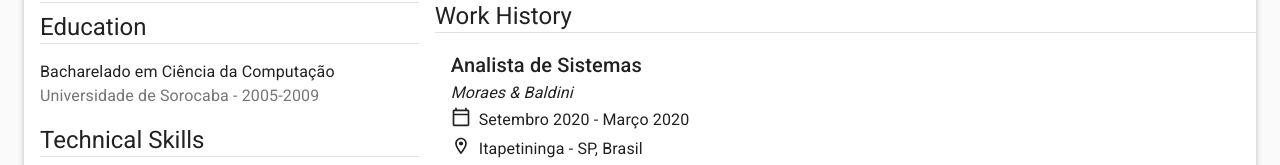
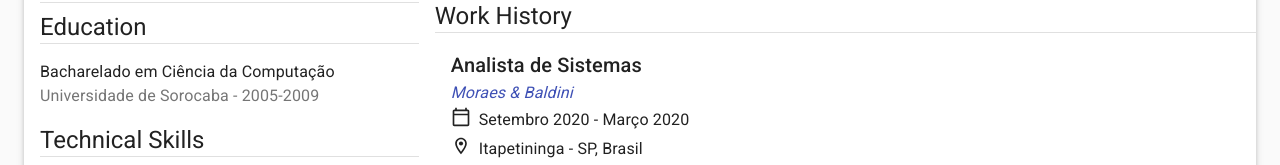
Before and after one commit to eduardopvm/react-cv, a React (Create React App) app: page / in a window 1280 px wide. Shown: the part 504-669 px from the top of the page. Built offline with nearby package versions, Linux system fonts and the light colour scheme.

Commit message:
added company website link in WorkHistoryItem

```diff
--- a/src/WorkHistoryItem.js
+++ b/src/WorkHistoryItem.js
@@ -4,6 +4,7 @@ import List from "@material-ui/core/List";
 import ListItem from "@material-ui/core/ListItem";
 import ListItemText from "@material-ui/core/ListItemText";
 import ListItemIcon from "@material-ui/core/ListItemIcon";
+import Link from "@material-ui/core/Link";
 import { makeStyles } from "@material-ui/core/styles";
 
 import FiberManualRecordIcon from "@material-ui/icons/FiberManualRecord";
@@ -14,11 +15,11 @@ const useStyles = makeStyles({
   icon: {
     top: 2,
     position: "relative",
-    marginRight: "0.5rem"
+    marginRight: "0.5rem",
   },
   listIcon: {
-    minWidth: "1rem !important"
-  }
+    minWidth: "1rem !important",
+  },
 });
 
 export default function WorkHistoryItem(props) {
@@ -26,7 +27,7 @@ export default function WorkHistoryItem(props) {
   const highlights = props.history.highlights.map((text, index) => {
     return (
       <ListItem key={index}>
-        <ListItemIcon  className={classes.listIcon}>
+        <ListItemIcon className={classes.listIcon}>
           <Typography color="textPrimary">
             <FiberManualRecordIcon style={{ fontSize: 10 }} />
           </Typography>
@@ -41,8 +42,20 @@ export default function WorkHistoryItem(props) {
   return (
     <Box m={2}>
       <Typography variant="h6">{props.history.role}</Typography>
-      <Typography variant="body1" style={{ fontStyle: "oblique" }}>
-        {props.history.company}
+      <Typography variant="body1" component="div" style={{ fontStyle: "oblique" }}>
+        {/* screen link */}
+        <Box displayPrint="none">
+          {props.history.website
+            ? <Link href={props.history.website} target="_blank">
+                {props.history.company}
+              </Link>
+            : <Typography component="div">{props.history.company}</Typography>
+          }
+        </Box>
+        {/* print link */}
+        <Box display="none" displayPrint="block">
+          <Typography component="div">{props.history.company} {props.history.website && " (" + props.history.website + ")"}</Typography>
+        </Box>
       </Typography>
       <Typography variant="subtitle1">
         <CalendarTodayOutlinedIcon fontSize="small" className={classes.icon} />
--- a/src/data/cv_data_pt-br.json
+++ b/src/data/cv_data_pt-br.json
@@ -47,6 +47,7 @@
     {
       "role": "Analista de Sistemas",
       "company": "Moraes & Baldini",
+      "website": "https://www.moraesebaldini.com.br",
       "location": "Itapetininga - SP, Brasil",
       "job_start": "Setembro 2020",
       "job_end": "Março 2020",
@@ -60,6 +61,7 @@
     {
       "role": "Analista de Sistemas Sênior",
       "company": "GFT Brasil",
+      "website": "https://www.gft.com/br",
       "location": "Sorocaba - SP, Brasil",
       "job_start": "Junho 2019",
       "job_end": "Junho 2020",
@@ -86,6 +88,7 @@
     {
       "role": "Analista de Sistemas Pleno",
       "company": "FIT - Instituto de Tecnologia",
+      "website": "https://www.fit-tecnologia.org.br",
       "location": "Sorocaba - SP, Brasil",
       "job_start": "Março 2016",
       "job_end": "Dezembro 2018",
@@ -99,6 +102,7 @@
     {
       "role": "Software Engineer",
       "company": "BP Analytics",
+      "website": "https://www.crunchbase.com/organization/bp-analytics",
       "location": "Los Angeles - CA, EUA (Remoto)",
       "job_start": "Novembro 2013",
       "job_end": "Outubro 2015",
@@ -112,6 +116,7 @@
     {
       "role": "Analista de Sistemas Jr. -> Pleno",
       "company": "FIT - Instituto de Tecnologia",
+      "website": "https://www.fit-tecnologia.org.br",
       "location": "Sorocaba - SP, Brasil",
       "job_start": "Setembro 2011",
       "job_end": "Novembro 2013",
@@ -125,6 +130,7 @@
     {
       "role": "Programador Jr. -> Programador Sr.",
       "company": "GFT Brasil",
+      "website": "https://www.gft.com/br",
       "location": "Sorocaba - SP, Brasil",
       "job_start": "Janeiro 2010",
       "job_end": "Setembro 2011",
```
